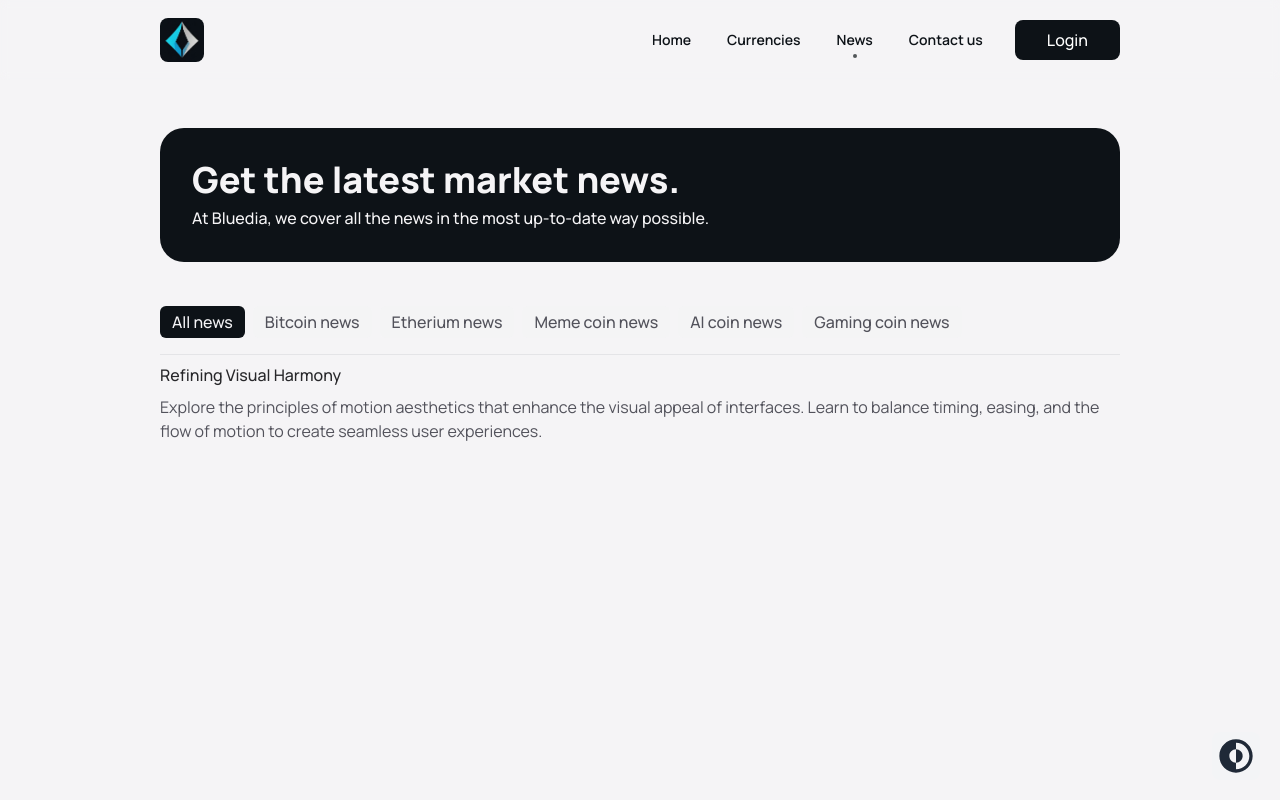
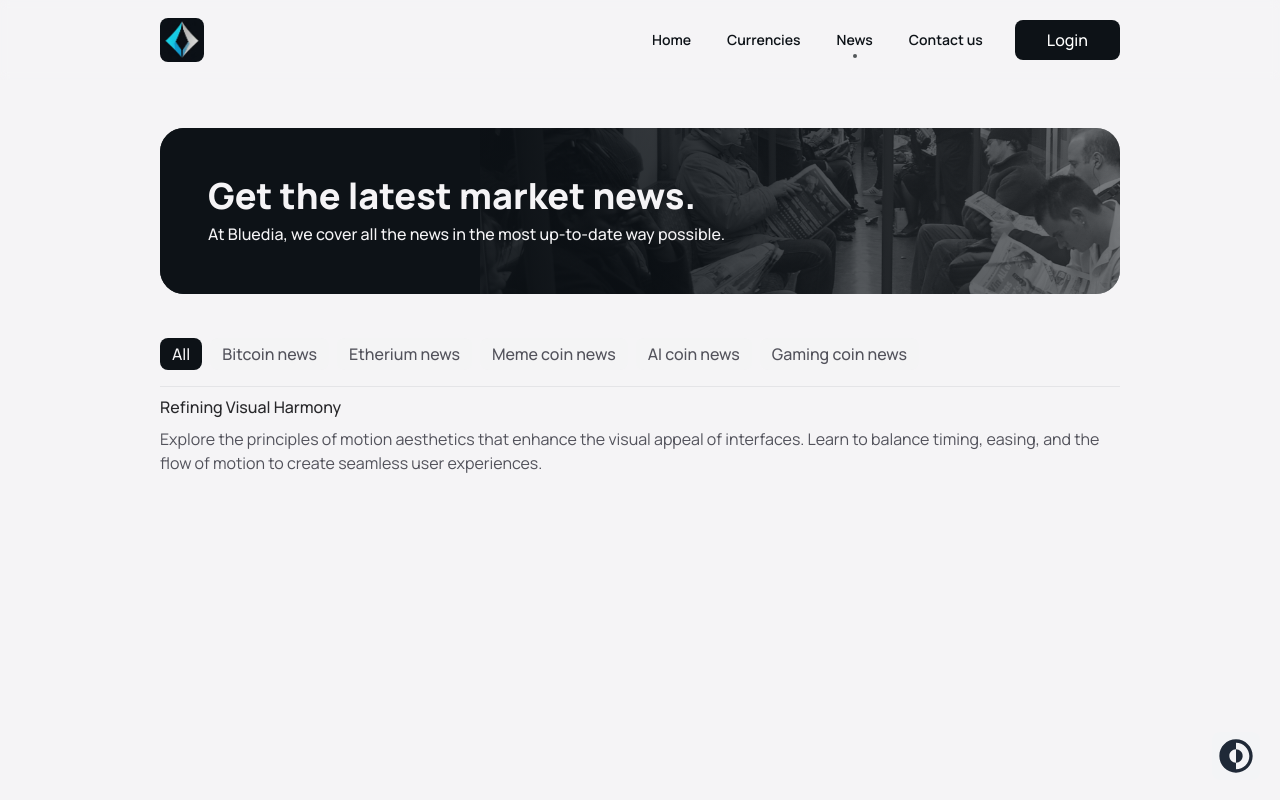
Before and after one commit to MahdiarRez/CryptoBluedia, a Next.js app: page /news in a window 1280 px wide. Shown: the top 800 px of the page. Built offline with nearby package versions, Linux system fonts and the light colour scheme; what tailwindcss-animated would draw is missing.

Commit message:
fix - news page header fixed and added router changer

```diff
--- a/app/news/page.tsx
+++ b/app/news/page.tsx
@@ -2,6 +2,8 @@ import React from 'react';
 import type { Metadata } from 'next';
 import { TabTransitionPanel } from '@/app/news/transitionPanel';
 import { TextGenerate } from '@/app/components/textGenerate';
+import Image from 'next/image';
+import ppl from '@/public/newsPpl.jpg';
 
 export const metadata: Metadata = {
   title: 'Latest News',
@@ -16,20 +18,32 @@ function Page() {
     >
       <div
         className={
-          'flex flex-col items-start bg-DarkBlue text-WHITE w-full justify-center mt-32 p-8 rounded-3xl mb-11'
+          'flex relative flex-col items-start bg-DarkBlue text-WHITE w-full overflow-hidden justify-center mt-32 p-12 rounded-3xl mb-11'
         }
       >
+        <div
+          className={
+            'absolute w-full top-0 h-full right-0 bg-gradient-to-l from-WHITE/10 via-DarkBlue/60 z-[6] to-DarkBlue'
+          }
+        ></div>
+        <Image
+          src={ppl}
+          alt={'ppl'}
+          className={
+            'absolute top-0 w-full h-full right-0 z-[3] object-cover object-left opacity-40 translate-x-1/3'
+          }
+        />
         <TextGenerate
           preset={'fade-in-blur'}
           per={'line'}
-          classes={'text-3xl sm:text-4xl font-extrabold text-left'}
+          classes={'text-3xl sm:text-4xl z-[9] font-extrabold text-left'}
           text={'Get the latest market news.'}
         />
         <TextGenerate
           preset={'fade'}
           delay={0.8}
           classes={
-            'mt-1.5 text-sm md:text-base lg:text-sm xl:text-base font-medium max-w-[324px] sm:max-w-2xl text-center'
+            'mt-1.5 text-sm md:text-base z-[9] lg:text-sm xl:text-base font-medium max-w-[324px] sm:max-w-2xl text-center'
           }
           text={
             'At Bluedia, we cover all the news in the most up-to-date way possible.'
--- a/app/news/transitionPanel.tsx
+++ b/app/news/transitionPanel.tsx
@@ -1,13 +1,21 @@
 'use client';
 import React, { useState } from 'react';
 import { TransitionPanel } from '@/app/components/motionPrimitive/ui/transition-panel';
+import { useRouter } from 'next/navigation';
 
 export function TabTransitionPanel() {
-  const [activeIndex, setActiveIndex] = useState(0);
+  const [activeTopic, setActiveTopic] = useState('All');
+  const router = useRouter();
+
+  function handleActiveIndexChange(i: string) {
+    setActiveTopic(i);
+    router.push(`?topic=${i}`);
+    console.log(i);
+  }
 
   const ITEMS = [
     {
-      title: 'All news',
+      title: 'All',
       subtitle: 'Refining Visual Harmony',
       content:
         'Explore the principles of motion aesthetics that enhance the visual appeal of interfaces. Learn to balance timing, easing, and the flow of motion to create seamless user experiences.',
@@ -49,10 +57,10 @@ export function TabTransitionPanel() {
       <div className="mb-4 flex space-x-2">
         {ITEMS.map((item, index) => (
           <button
-            key={index}
-            onClick={() => setActiveIndex(index)}
-            className={`rounded-md px-3 py-1 text-base font-medium  ${
-              activeIndex === index
+            key={item.title}
+            onClick={() => handleActiveIndexChange(item.title)}
+            className={`rounded-lg px-3 py-1 text-base font-medium  ${
+              activeTopic === item.title
                 ? 'bg-DarkBlue text-WHITE dark:bg-zinc-800 dark:text-zinc-100'
                 : 'bg-zinc-100 text-zinc-600 dark:bg-zinc-700 dark:text-zinc-400 sm:hover:bg-DarkBlue/10 '
             }`}
@@ -63,7 +71,7 @@ export function TabTransitionPanel() {
       </div>
       <div className="overflow-hidden border-t border-zinc-200 dark:border-zinc-700">
         <TransitionPanel
-          activeIndex={activeIndex}
+          activeIndex={ITEMS.findIndex((item) => item.title === activeTopic)}
           transition={{ duration: 0.2, ease: 'easeInOut' }}
           variants={{
             enter: { opacity: 0, y: -50 },
```
Also changed, not shown: public/newsPpl.jpg (added).
